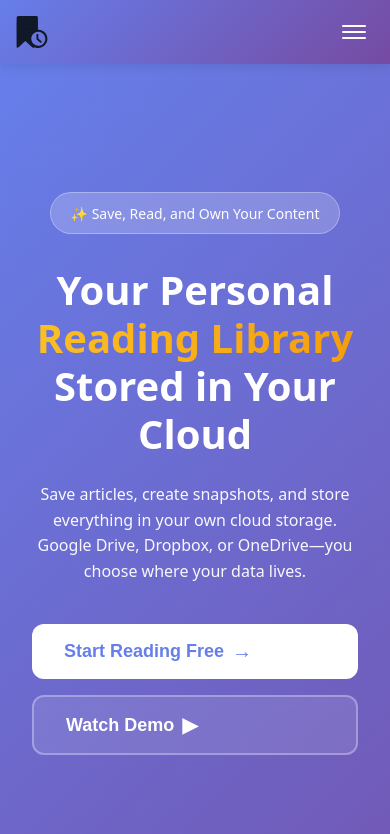
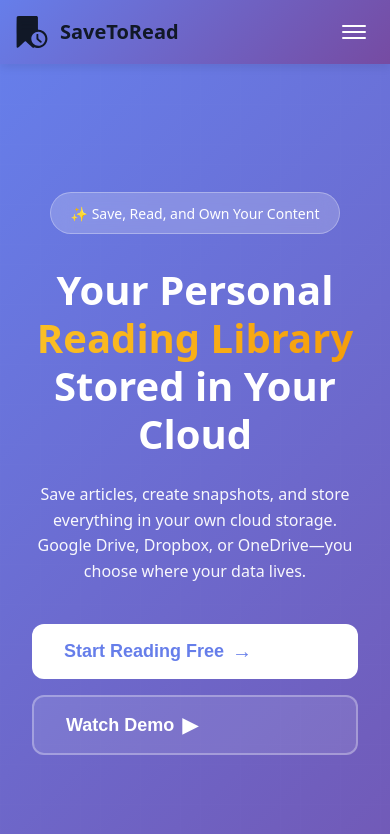
Before and after one commit to yaneyba/SaveToRead, a React (Vite) app in the folder frontend/: page / in a window 390 px wide. Shown: the top 834 px of the page. Built offline with nearby package versions, Linux system fonts and the light colour scheme; no server answers.

Commit message:
Show app name on mobile by removing display:none

```diff
--- a/frontend/src/styles/landing.css
+++ b/frontend/src/styles/landing.css
@@ -59,6 +59,10 @@
   font-size: 1.5rem;
   font-weight: 700;
   flex-shrink: 0;
+}
+
+.logo-text {
+  white-space: nowrap;
 }
 
 @media (max-width: 640px) {
@@ -197,10 +201,6 @@
 @media (max-width: 640px) {
   .nav-actions {
     gap: 0.5rem;
-  }
-
-  .logo-text {
-    display: none;
   }
 }
 
```
